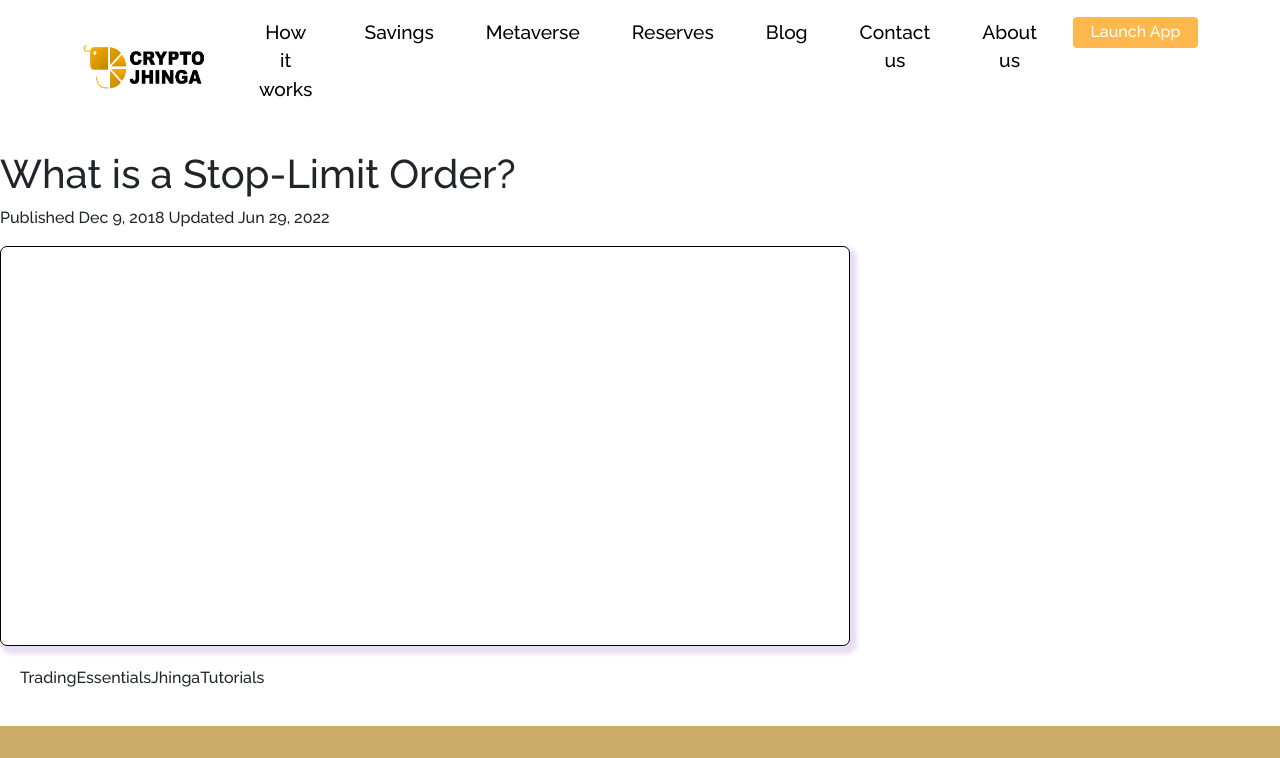
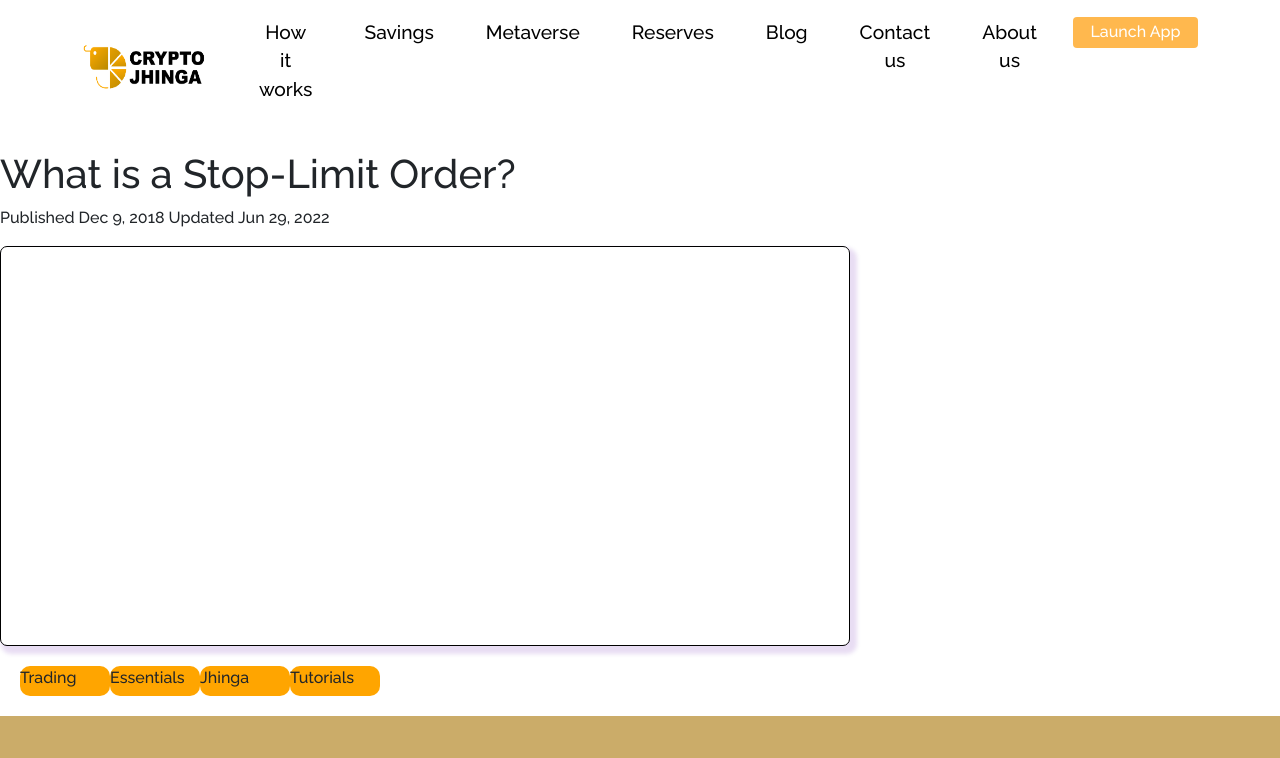
Before and after one commit to ujwalakuralkar/cryptojhinga, a React (Create React App) app: page /blog in a window 1280 px wide. Shown: the top 758 px of the page. Built offline with nearby package versions, Linux system fonts and the light colour scheme.

Commit message:
blog page work

```diff
--- a/src/components/Blog/Blog.js
+++ b/src/components/Blog/Blog.js
@@ -10,16 +10,16 @@ function Blog() {
 
         </div>
         <div className="blog-btn">
-            <div classname="blog-btn1">
+            <div className="blog-btn1">
                 <p>Trading</p>
             </div>
-            <div classname="blog-btn2">
+            <div className="blog-btn2">
                 <p>Essentials</p>
             </div>
-            <div classname="blog-btn3">
+            <div className="blog-btn3">
                 <p>Jhinga</p>
             </div>
-            <div classname="blog-btn4">
+            <div className="blog-btn4">
                 <p>Tutorials</p>
             </div>
 
--- a/src/style.css
+++ b/src/style.css
@@ -1954,7 +1954,27 @@ ul.tree>li:first-child::after {
 
 }
 .blog-btn1 {
-    height:10px;
-    width:50px;
-    background-color: tomato;
-}
+    height:30px;
+    width:90px;
+    background-color: orange;
+    border-radius:10px ;
+}
+
+.blog-btn2 {
+    height:30px;
+    width:90px;
+    background-color: orange;
+    border-radius:10px ;
+}
+.blog-btn3 {
+    height:30px;
+    width:90px;
+    background-color: orange;
+    border-radius:10px ;
+}
+.blog-btn4 {
+    height:30px;
+    width:90px;
+    background-color: orange;
+    border-radius:10px ;
+}
```
